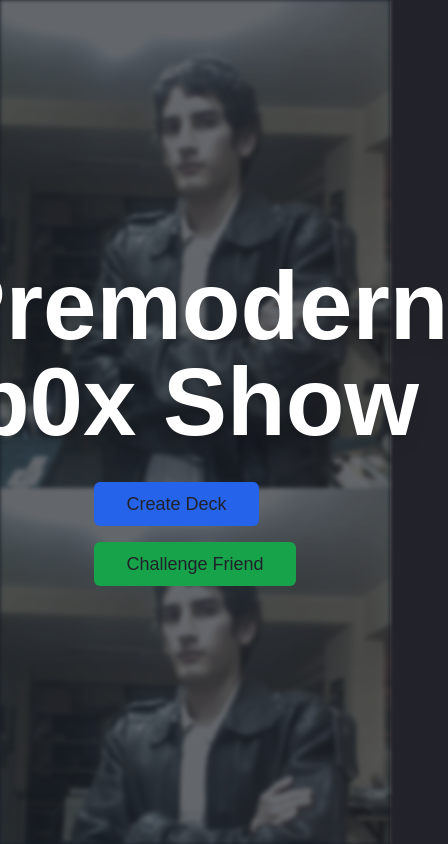
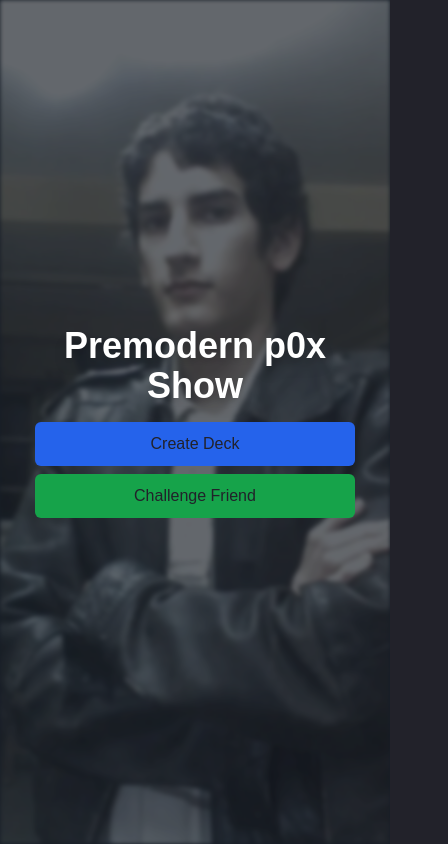
Before and after one commit to mendezgd/mtg, a Next.js app: page / in a window 390 px wide. Shown: the whole page, 448 px wide, since content can reach past the window. Built offline with nearby package versions, Linux system fonts and the light colour scheme.

Commit message:
homeResponsive

```diff
--- a/src/app/page.tsx
+++ b/src/app/page.tsx
@@ -6,36 +6,39 @@ import { Button } from "@/components/ui/button";
 
 const App: React.FC = () => {
   return (
-    <div className="relative flex flex-col h-screen w-screen bg-gray-800 text-white">
-      {/* Fondo con imagen y overlay */}
+    <div className="relative flex flex-col h-screen w-screen bg-gray-800 text-white overflow-hidden">
+      {/* Fondo optimizado para mobile */}
       <div
-        className="absolute inset-0 z-0 bg-contain opacity-50"
+        className="absolute inset-0 z-0 bg-cover md:bg-contain opacity-50"
         style={{
           backgroundImage: "url('/images/pox.webp')",
+          backgroundPosition: "center",
           filter: "blur(2px)",
         }}
       />
 
-      {/* Contenido */}
-      <div className="relative z-10 flex flex-col items-center justify-center h-full bg-black/30">
-        <h1 className="text-8xl font-bold mb-8 text-center drop-shadow-lg">
+      {/* Contenido responsive */}
+      <div className="relative z-10 flex flex-col items-center justify-center h-full bg-black/30 px-4">
+        <h1 className="text-4xl md:text-6xl lg:text-8xl font-bold mb-4 md:mb-8 text-center drop-shadow-lg px-2">
           Premodern p0x Show
         </h1>
-        <div className="flex flex-col md:flex-row gap-4">
-          <Link href="/deck-builder">
+
+        <div className="flex flex-col md:flex-row gap-2 md:gap-4 w-full max-w-xs md:max-w-none">
+          <Link href="/deck-builder" className="w-full md:w-auto">
             <Button
               variant="default"
               size="lg"
-              className="text-lg bg-blue-600 hover:bg-blue-700 transition-transform duration-200 hover:scale-105"
+              className="w-full text-base md:text-lg py-4 md:py-6 bg-blue-600 hover:bg-blue-700 transition-all duration-200 hover:scale-105"
             >
               Create Deck
             </Button>
           </Link>
-          <Link href="/game">
+
+          <Link href="/game" className="w-full md:w-auto">
             <Button
               variant="default"
               size="lg"
-              className="text-lg bg-green-600 hover:bg-green-700 transition-transform duration-200 hover:scale-105"
+              className="w-full text-base md:text-lg py-4 md:py-6 bg-green-600 hover:bg-green-700 transition-all duration-200 hover:scale-105"
             >
               Challenge Friend
             </Button>
```
